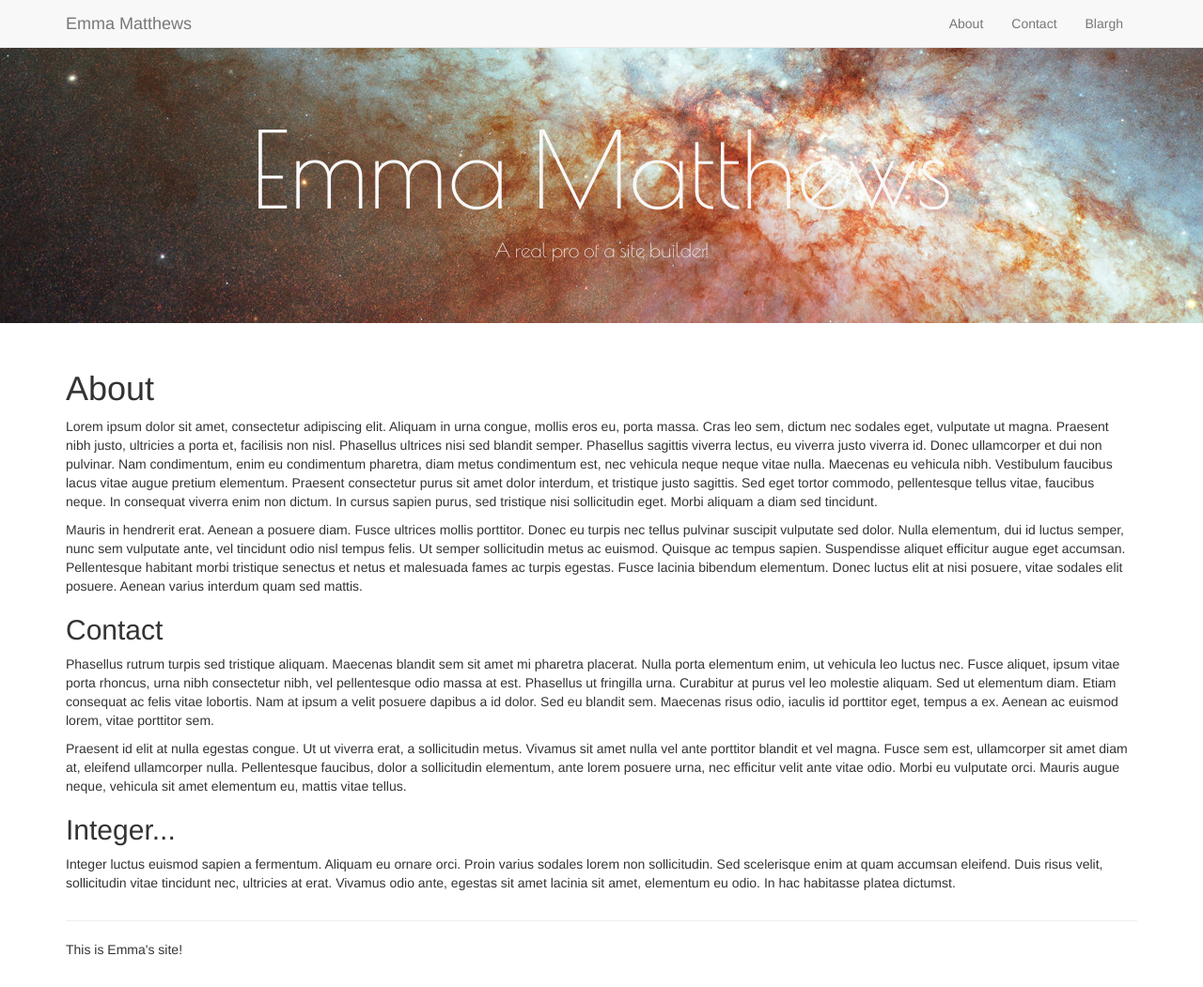
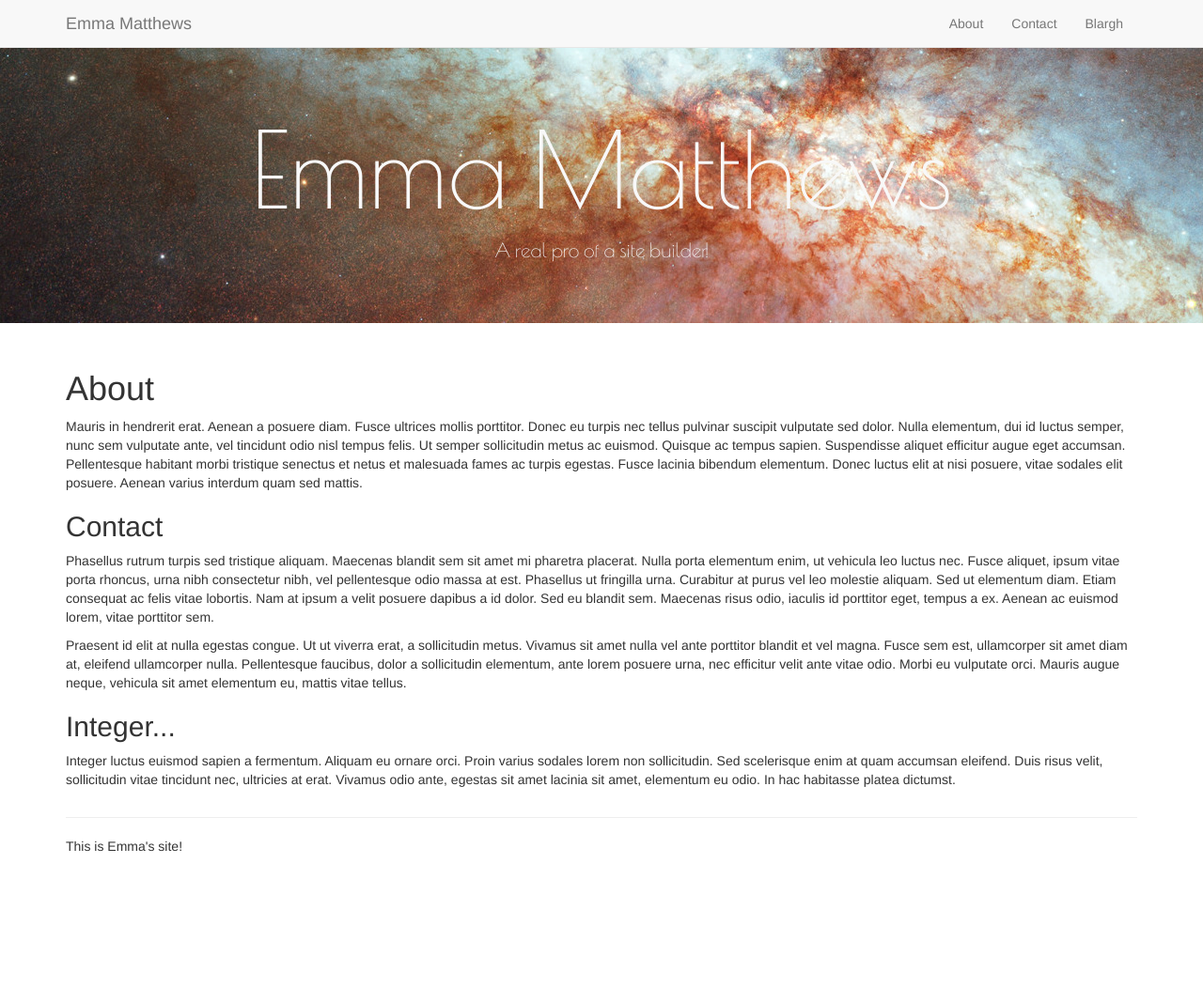
Before and after one commit to ejmatthews0606/ejmatthews0606.github.io, a Jekyll site: the page built from index.html, in a window 1280 px wide and 1051 px high. Shown: the whole window at 94% size. Built offline with Jekyll 4.4.1, drawn with Linux system fonts in a browser that asks for light colours.

Commit message:
Update lorem.html

```diff
--- a/_includes/lorem.html
+++ b/_includes/lorem.html
@@ -1,6 +1,6 @@
 <h1>About</h1>
 
-<p>Lorem ipsum dolor sit amet, consectetur adipiscing elit. Aliquam in urna congue, mollis eros eu, porta massa. Cras leo sem, dictum nec sodales eget, vulputate ut magna. Praesent nibh justo, ultricies a porta et, facilisis non nisl. Phasellus ultrices nisi sed blandit semper. Phasellus sagittis viverra lectus, eu viverra justo viverra id. Donec ullamcorper et dui non pulvinar. Nam condimentum, enim eu condimentum pharetra, diam metus condimentum est, nec vehicula neque neque vitae nulla. Maecenas eu vehicula nibh. Vestibulum faucibus lacus vitae augue pretium elementum. Praesent consectetur purus sit amet dolor interdum, et tristique justo sagittis. Sed eget tortor commodo, pellentesque tellus vitae, faucibus neque. In consequat viverra enim non dictum. In cursus sapien purus, sed tristique nisi sollicitudin eget. Morbi aliquam a diam sed tincidunt.</p>
+<p> </p>
 
 <p>Mauris in hendrerit erat. Aenean a posuere diam. Fusce ultrices mollis porttitor. Donec eu turpis nec tellus pulvinar suscipit vulputate sed dolor. Nulla elementum, dui id luctus semper, nunc sem vulputate ante, vel tincidunt odio nisl tempus felis. Ut semper sollicitudin metus ac euismod. Quisque ac tempus sapien. Suspendisse aliquet efficitur augue eget accumsan. Pellentesque habitant morbi tristique senectus et netus et malesuada fames ac turpis egestas. Fusce lacinia bibendum elementum. Donec luctus elit at nisi posuere, vitae sodales elit posuere. Aenean varius interdum quam sed mattis.</p>
 
```
